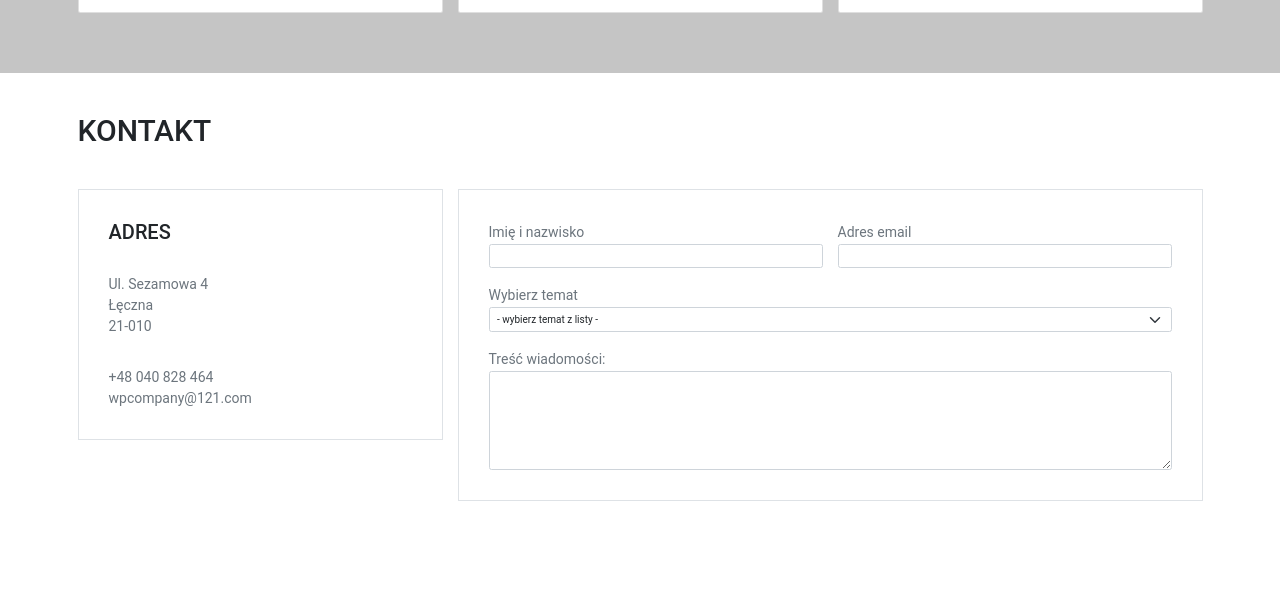
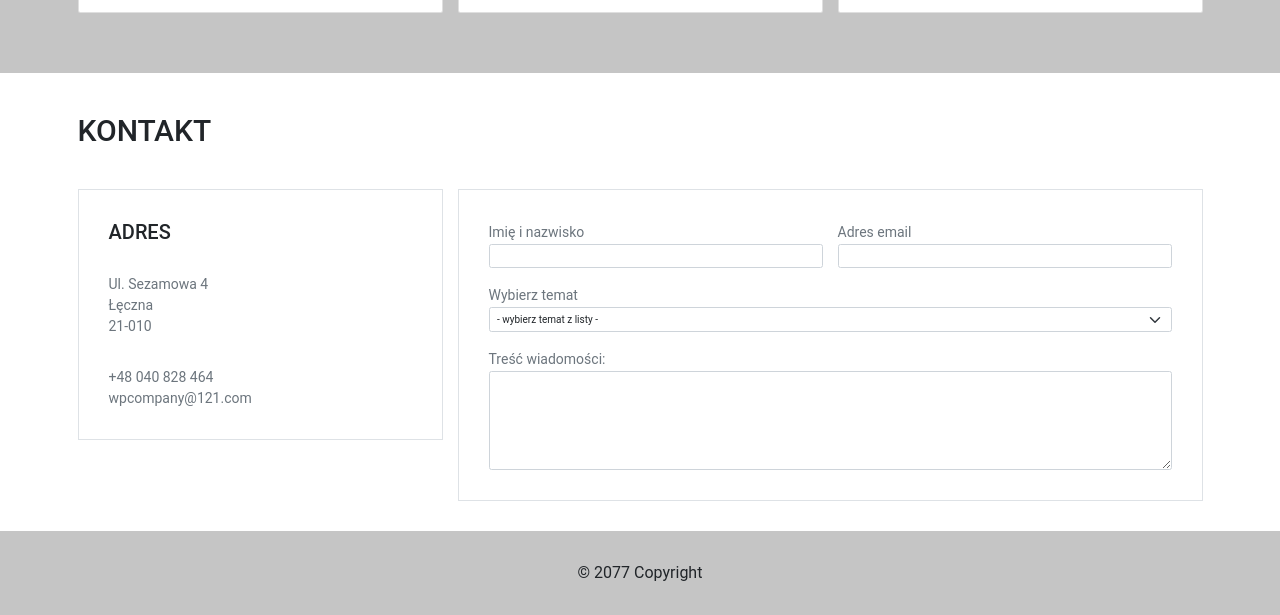
Before and after one commit to JacekPasierb/sprzeda--naczep, a plain HTML site: page index.html in a window 1280 px wide. Shown: the part 1784-2399 px from the top of the page. Before the commit the page ends 2315 px from the top, so only its background shows below. Drawn offline with nearby package versions, Linux system fonts and the light colour scheme.

Commit message:
Feature - add section footer

```diff
--- a/css/style.css
+++ b/css/style.css
@@ -142,6 +142,12 @@ nav {
   font-size: 1.4rem;
 }
 
+/**/
+
+footer {
+  background-color: rgb(197, 197, 197);
+}
+
 @media (min-width: 992px) {
   .home {
     background-image: url("../img/truck-8656645_1920.jpg");
--- a/index.html
+++ b/index.html
@@ -51,7 +51,7 @@
     <main>
       <section class="aboutus" id="aboutus">
         <div class="container py-5 aboutus-box text-center text-md-start">
-          <h3 class="mb-5 py-3 ">O Firmie</h3>
+          <h3 class="mb-5 py-3">O Firmie</h3>
           <div class="row py-4 align-items-center">
             <div class="mb-5 col-md-4 mb-md-0">
               <img
@@ -197,7 +197,7 @@
             <h3 class="mb-5 py-3 text-center text-md-start">Kontakt</h3>
             <div class="row">
               <div class="col-md-5 col-lg-4">
-                <div class="border p-5 mb-4 text-center text-md-start ">
+                <div class="border p-5 mb-4 text-center text-md-start">
                   <h2>Adres</h2>
                   <div class="mt-5 text-muted">
                     <p class="m-0">Ul. Sezamowa 4</p>
@@ -251,6 +251,7 @@
         </div>
       </section>
     </main>
+    <footer><p class="py-5 mb-0 text-center">&copy; 2077 Copyright</p></footer>
     <script
       src="https://cdn.jsdelivr.net/npm/bootstrap@5.1.3/dist/js/bootstrap.bundle.min.js"
       integrity="sha384-ka7Sk0Gln4gmtz2MlQnikT1wXgYsOg+OMhuP+IlRH9sENBO0LRn5q+8nbTov4+1p"
```
